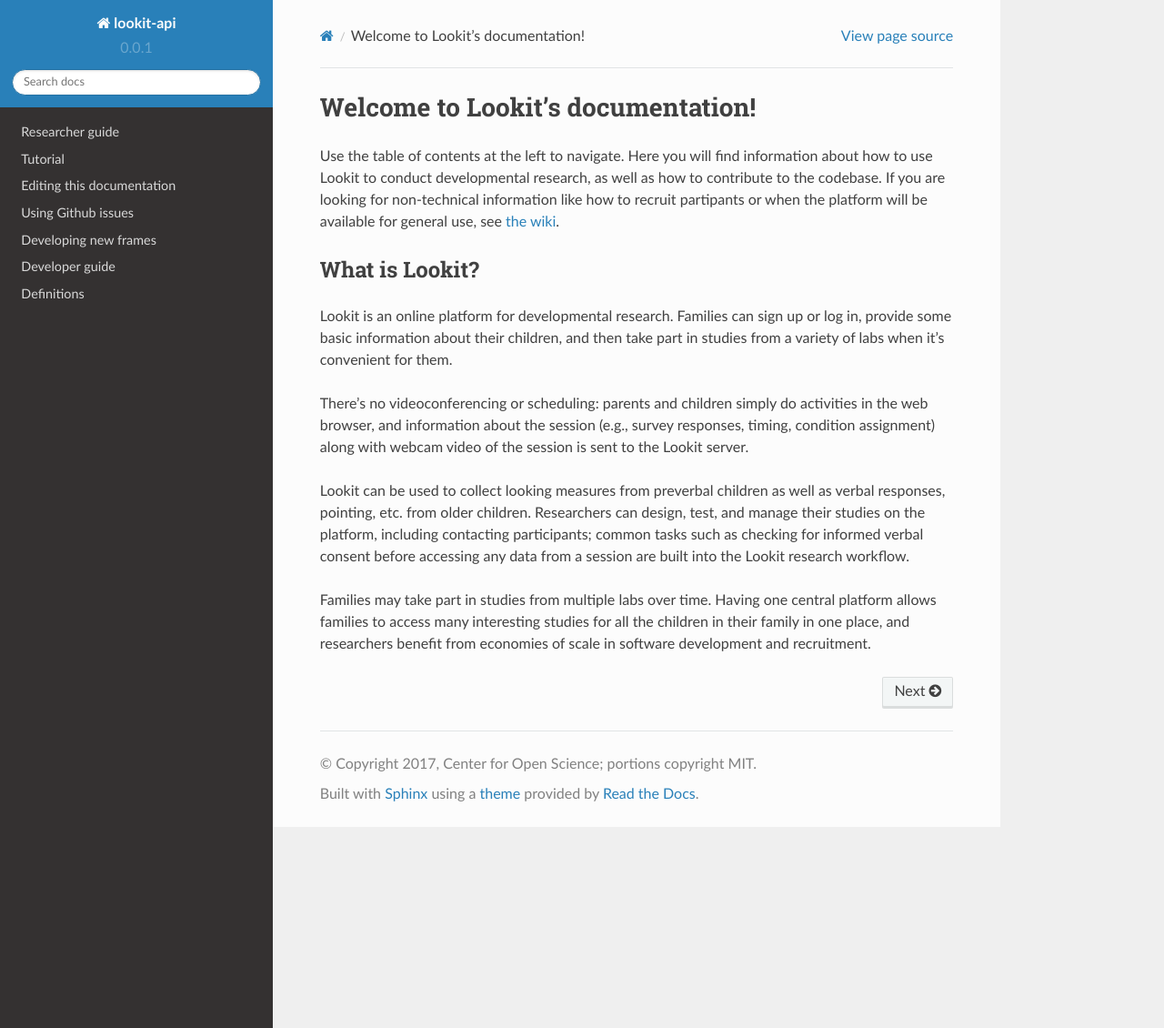
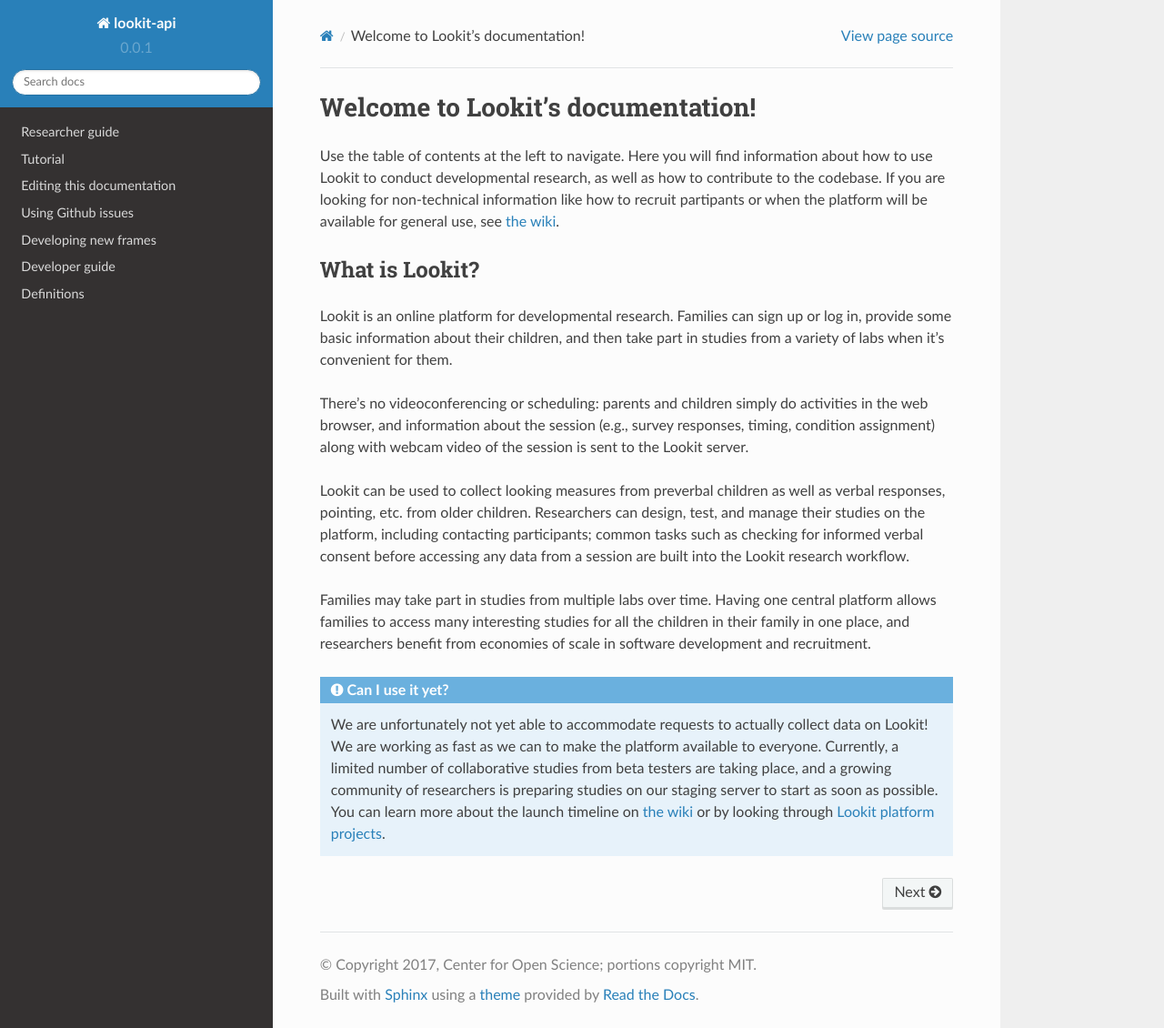
Before and after one commit to lookit/lookit-docs, a Sphinx documentation site: the page built from docs/source/index.rst, in a window 1280 px wide and 1130 px high. Shown: the whole window at 91% size. Built offline with Sphinx 7.4.7 and the Read the Docs theme 2.0.0, drawn with Linux system fonts in a browser that asks for light colours.

Commit message:
highlight again that we are not accepting new studies because people miss that

```diff
--- a/docs/source/index.rst
+++ b/docs/source/index.rst
@@ -18,6 +18,10 @@
 
 Families may take part in studies from multiple labs over time. Having one central platform allows families to access many interesting studies for all the children in their family in one place, and researchers benefit from economies of scale in software development and recruitment.
 
+.. admonition:: Can I use it yet?
+
+   We are unfortunately not yet able to accommodate requests to actually collect data on Lookit! We are working as fast as we can to make the platform available to everyone. Currently, a limited number of collaborative studies from beta testers are taking place, and a growing community of researchers is preparing studies on our staging server to start as soon as possible. You can learn more about the launch timeline on `the wiki <https://github.com/lookit/research-resources/wiki>`_ or by looking through `Lookit platform projects <https://github.com/orgs/lookit/projects>`_.
+
 .. toctree::
    :maxdepth: 4
    :hidden:
--- a/docs/source/researchers.rst
+++ b/docs/source/researchers.rst
@@ -25,7 +25,7 @@
 
 .. admonition:: Can I use it yet?
 
-   We are unfortunately not yet able to accommodate requests to run studies on Lookit! We are working as fast as we can to make the platform available to everyone. Currently, a limited number of collaborative studies from beta testers are taking place. You can learn more about the launch timeline on `the wiki <https://github.com/lookit/research-resources/wiki>`_ or by looking through `Lookit platform projects <https://github.com/orgs/lookit/projects>`_.
+   We are unfortunately not yet able to accommodate requests to actually collect data on Lookit! We are working as fast as we can to make the platform available to everyone. Currently, a limited number of collaborative studies from beta testers are taking place, and a growing community of researchers is preparing studies on our staging server to start as soon as possible. You can learn more about the launch timeline on `the wiki <https://github.com/lookit/research-resources/wiki>`_ or by looking through `Lookit platform projects <https://github.com/orgs/lookit/projects>`_.
 
 **Preparing to use Lookit in the future:**
 
--- a/docs/source/tutorial-contributing.rst
+++ b/docs/source/tutorial-contributing.rst
@@ -99,6 +99,7 @@
 - Kate Bee (University of Oregon)
 - Jasmine Engen (University of Oregon)
 - Ellie McLoughlin (University of Oregon)
+
 .. _Github issues overview:
 
 Checking for and creating issues on Github
```
